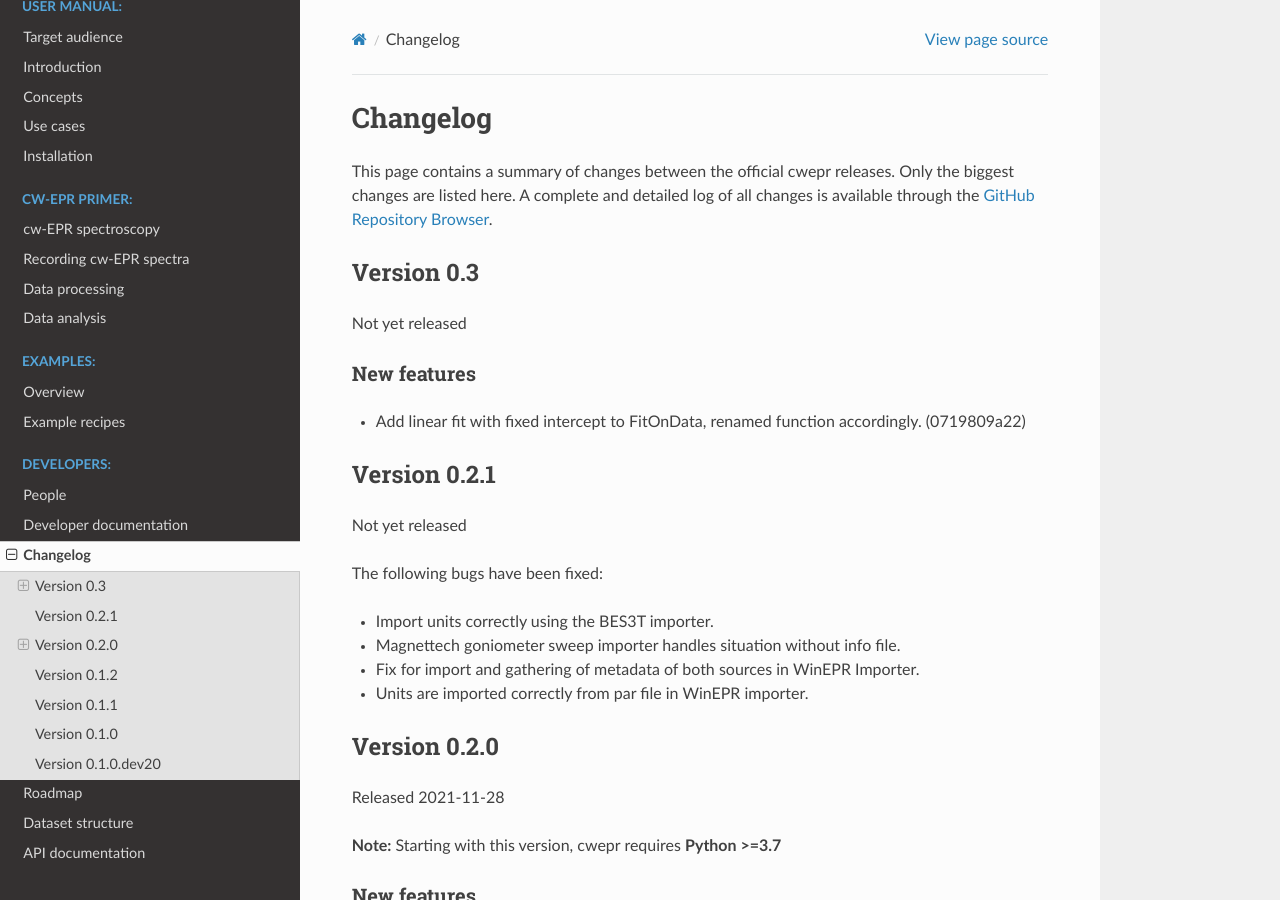
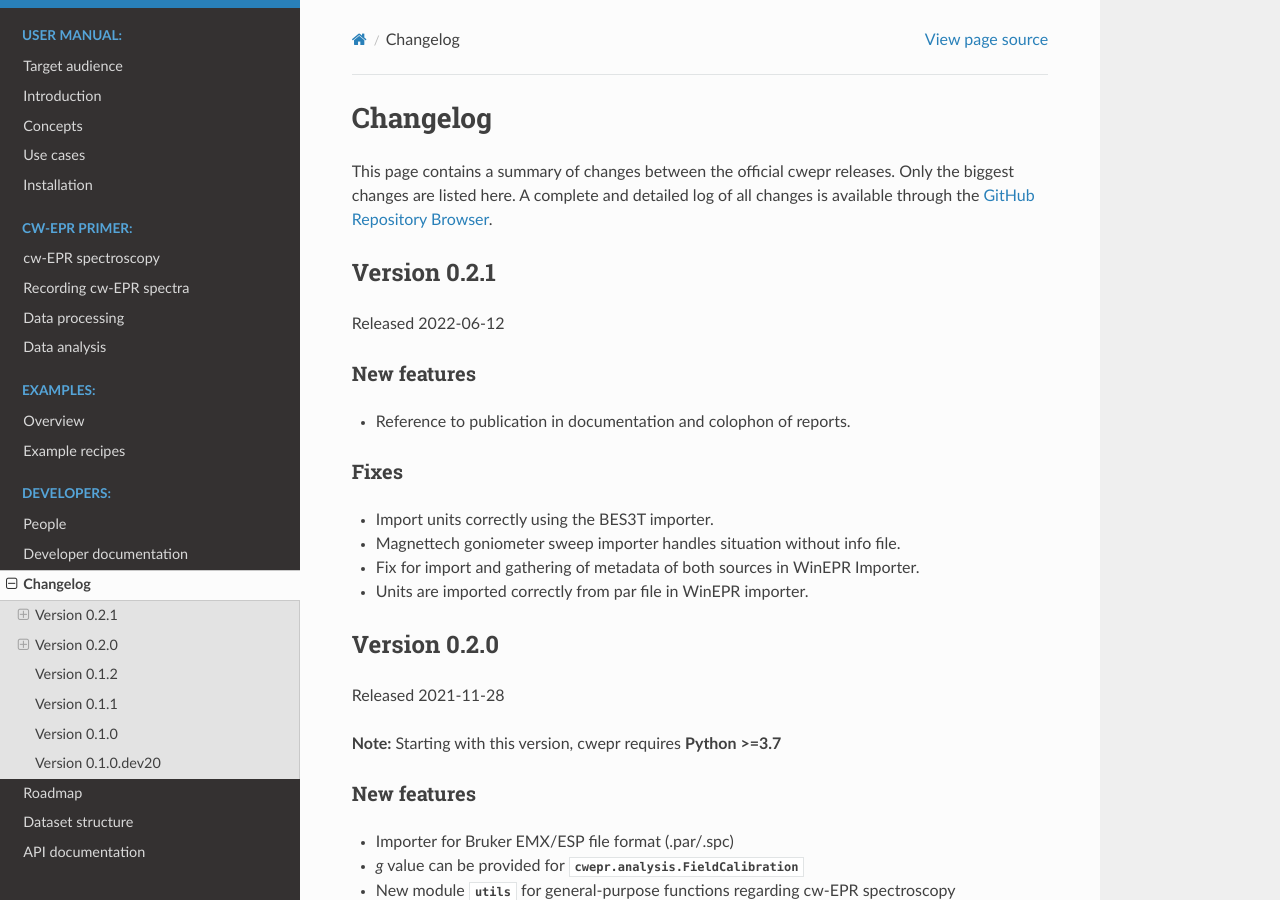
Before and after one commit to tillbiskup/cwepr, a Sphinx documentation site: the page built from docs/changelog.rst, in a window 1280 px wide and 900 px high. Built offline with Sphinx 7.4.7 and the Read the Docs theme 2.0.0, drawn with Linux system fonts in a browser that asks for light colours.

Commit message:
release 0.2.1

```diff
--- a/docs/changelog.rst
+++ b/docs/changelog.rst
@@ -4,23 +4,20 @@ Changelog
 
 This page contains a summary of changes between the official cwepr releases. Only the biggest changes are listed here. A complete and detailed log of all changes is available through the `GitHub Repository Browser <https://github.com/tillbiskup/cwepr/commits/master>`_.
 
-Version 0.3
+
+Version 0.2.1
 =============
 
-Not yet released
+Released 2022-06-12
 
 New features
 ------------
 
-* Add linear fit with fixed intercept to FitOnData, renamed function accordingly. (0719809a22)
+* Reference to publication in documentation and colophon of reports.
 
 
-Version 0.2.1
-=============
-
-Not yet released
-
-The following bugs have been fixed:
+Fixes
+-----
 
 * Import units correctly using the BES3T importer.
 * Magnettech goniometer sweep importer handles situation without info file.
```
Also changed, not shown: 1 other file.
